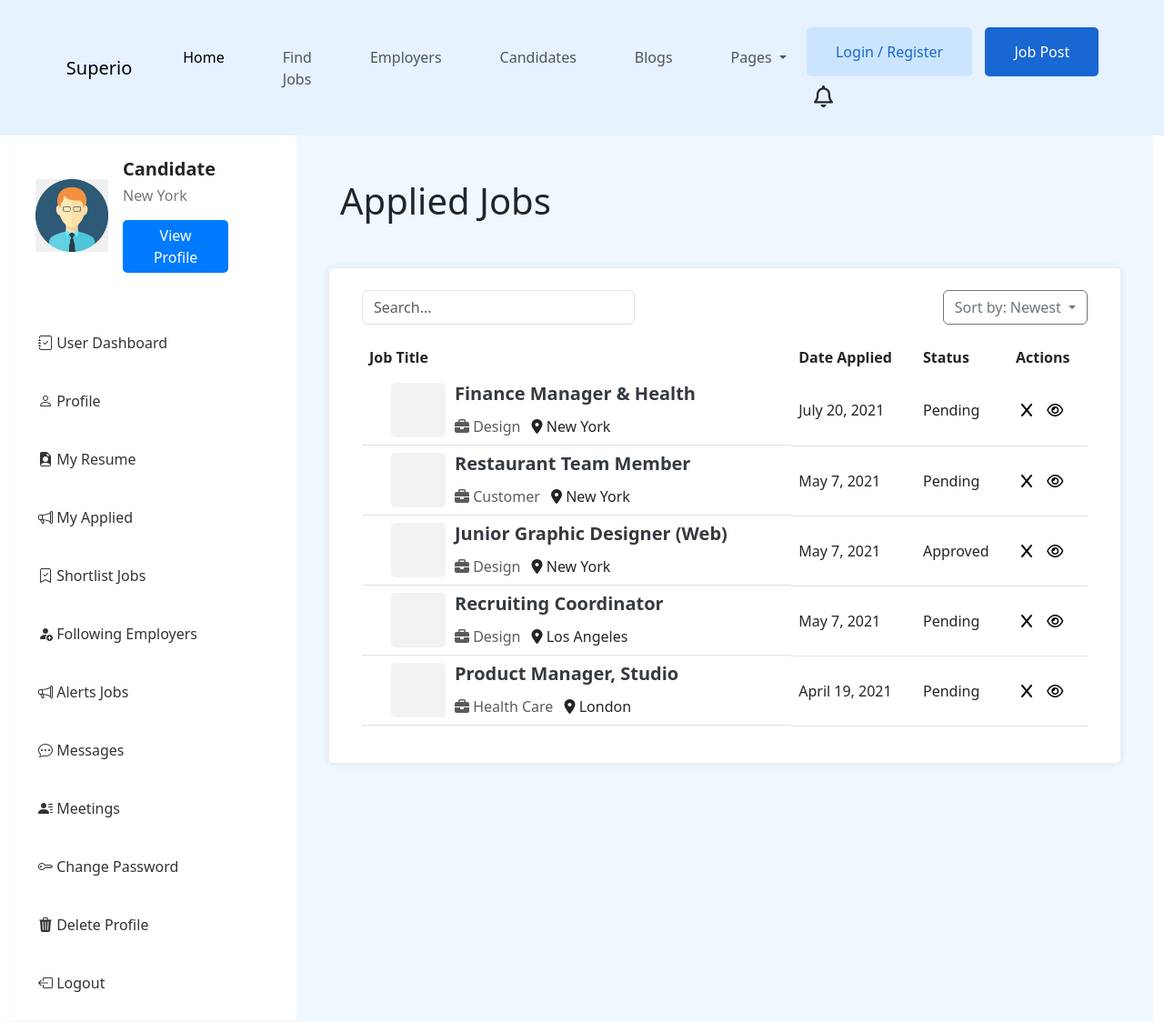
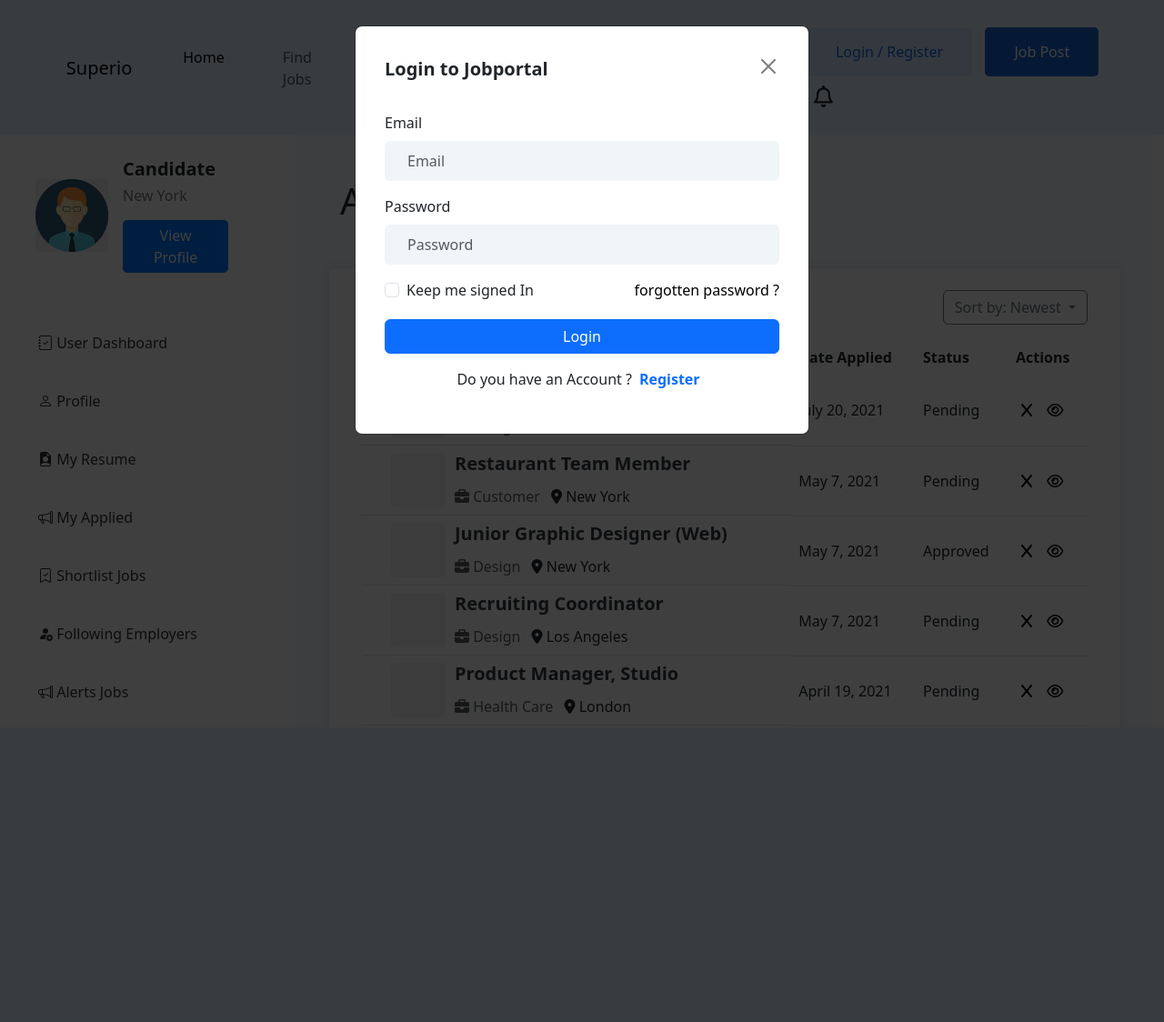
Before and after one commit to AV3111997/Job_Portal, a Django app: page /applied_jobs in a window 1280 px wide, after a click on "Login / Register". Shown: the top 1124 px of the page at 91% size. After the commit the page ends 785 px from the top, so only its background shows below. Run offline with Django 5.2, Linux system fonts and the light colour scheme; some libraries are stand-ins or nearby versions.

Commit message:
loginregister minor design and functionality changes

```diff
--- a/job_portal/accounts/templates/accounts/loginRegister.html
+++ b/job_portal/accounts/templates/accounts/loginRegister.html
@@ -1,5 +1,5 @@
 <div class="container-fluid">
-  {% comment %} csrf for login and register  {% endcomment %}
+  {% comment %}csrf for login and register{% endcomment %}
 
   <!-- Modal -->
   <div class="modal fade" id="loginModal" tabindex="-1" aria-labelledby="loginModalLabel" aria-hidden="true">
@@ -11,6 +11,7 @@
             <button type="button" class="btn-close" data-bs-dismiss="modal" aria-label="Close"></button>
           </div>
           <form class="p-3" id="loginForm">
+            <div id='login_error' class="errors card p-3 mb-3 bg-warning-subtle text-warning-emphasis border-0"></div>
             {% csrf_token %}
             <div class="form-group mb-3">
               <label for="loginEmail" class="form-label">Email</label>
@@ -26,13 +27,13 @@
                 <input type="checkbox" class="form-check-input" id="exampleCheck1" />
                 <label class="form-check-label" for="exampleCheck1">Keep me signed In</label>
               </div>
-              <a class="loginRegister_forgot_pass"  data-bs-toggle="modal" data-bs-target="#passResetModal" class="switch-modal">forgotten password ?</a>
+              <a class="loginRegister_forgot_pass" style="cursor: pointer;" data-bs-toggle="modal" data-bs-target="#passResetModal" class="switch-modal">forgotten password ?</a>
             </div>
             <div class="d-grid gap-2 mb-3">
               <button type="submit" class="btn btn-primary">Login</button>
             </div>
             <p class="text-center">
-              Do you have an Account ?<a  data-bs-toggle="modal" data-bs-target="#registerModal" class="switch-modal">Register</a>
+              Do you have an Account ?<a style="cursor: pointer;" class="text-decoration-none fw-semibold text-primary p-2" data-bs-toggle="modal" data-bs-target="#registerModal">Register</a>
             </p>
           </form>
         </div>
@@ -50,18 +51,14 @@
             <button type="button" class="btn-close" data-bs-dismiss="modal" aria-label="Close"></button>
           </div>
           <form class="p-3" id="registerForm">
-            <div class="user-type-selection d-flex justify-content-around">
-              <input type="radio" name="userType" id="candidate" value="candidate" checked>
-              <label for="candidate" class="user-type-label">
-                <i class="bi bi-person"></i> Candidate
-              </label>
+            <div id='register_error' class="errors card p-3 mb-3 bg-warning-subtle text-warning-emphasis border-0"></div>
+            <div class="user-type-selection d-flex justify-content-around mb-3">
+              <input type="radio" name="userType" id="candidate" value="candidate" checked />
+              <label for="candidate" class="user-type-label"><i class="bi bi-person"></i> Candidate</label>
 
-              <input type="radio" name="userType" id="employer" value="employer">
-              <label for="employer" class="user-type-label">
-                <i class="bi bi-briefcase"></i> Employer
-              </label>
+              <input type="radio" name="userType" id="employer" value="employer" />
+              <label for="employer" class="user-type-label"><i class="bi bi-briefcase"></i> Employer</label>
             </div>
-
 
             <div class="form-group mb-3">
               <label for="loginEmail" class="form-label">Email</label>
@@ -77,13 +74,13 @@
             </div>
             <div class="mb-3 form-check">
               <input type="checkbox" class="form-check-input" id="exampleCheck1" />
-              <label  class="form-check-label" for="exampleCheck1">You accept our <a href="">Terms and Conditions and Privacy Policy</a></label>
+              <label class="form-check-label" for="exampleCheck1">You accept our <a href="">Terms and Conditions and Privacy Policy</a></label>
             </div>
             <div class="d-grid gap-2 mb-3">
               <button type="submit" class="btn btn-primary">Register Now</button>
             </div>
             <p class="text-center">
-              Already have an account ?<a data-bs-toggle="modal" data-bs-target="#loginModal" class="switch-modal">Login</a>
+              Already have an account ?<a style="cursor: pointer;" class="text-decoration-none fw-semibold text-primary p-2" data-bs-toggle="modal" data-bs-target="#loginModal" class="switch-modal">Login</a>
             </p>
           </form>
         </div>
@@ -91,7 +88,7 @@
     </div>
   </div>
 
-  <div class="modal fade" id="passResetModal" tabindex="-1" aria-labelledby="registerModalLabel" aria-hidden="true">
+  <div class="modal fade" id="passResetModal" tabindex="-1" aria-labelledby="passResetModalLabel" aria-hidden="true">
     <div class="modal-dialog">
       <div class="modal-content">
         <div class="modal-body">
@@ -100,16 +97,17 @@
             <button type="button" class="btn-close" data-bs-dismiss="modal" aria-label="Close"></button>
           </div>
           <form class="p-3" id="registerForm">
+            <div class="errors card p-3 mb-3 bg-warning-subtle text-warning-emphasis border-1"></div>
             <div class="form-group mb-3">
               <h5>Reset Password</h5>
               <label for="loginEmail" class="form-label">Please Enter Username or Email</label>
-              <input name="email" type="email" class="form-control" id="loginEmail" placeholder="Username or Email" />
+              <input name="email" type="email" class="loginRegister_input form-control" id="loginEmail" placeholder="Username or Email" />
             </div>
             <div class="d-grid gap-2 mb-3">
               <button type="submit" class="btn btn-primary">Get new Password</button>
             </div>
             <p>
-              <a data-bs-toggle="modal" data-bs-target="#loginModal" class="switch-modal">Login</a>
+              <a class="text-decoration-none text-dark"  style="cursor: pointer;" data-bs-toggle="modal" data-bs-target="#loginModal" class="switch-modal">Back to Login</a>
             </p>
           </form>
         </div>
@@ -119,36 +117,6 @@
 </div>
 
 <script>
-
-  document.addEventListener('DOMContentLoaded', function () {
-    var modals = document.querySelectorAll('.switch-modal');
-    modals.forEach(function (modalLink) {
-        modalLink.addEventListener('click', function (event) {
-            event.preventDefault(); // Prevent default anchor behavior
-            var targetModal = event.target.getAttribute('data-bs-target');
-            var currentModal = event.target.closest('.modal');
-
-            if (currentModal) {
-                var bootstrapModal = bootstrap.Modal.getInstance(currentModal);
-                bootstrapModal.hide();
-            }
-
-            // Remove any existing backdrops
-            var backdrop = document.querySelector('.modal-backdrop');
-            if (backdrop) {
-                backdrop.remove();
-            }
-
-            // Small delay to ensure the current modal is fully hidden before showing the new one
-            setTimeout(function () {
-                var newModal = new bootstrap.Modal(document.querySelector(targetModal));
-                newModal.show();
-            }, 50);
-        });
-    });
-});
-
-
 
   function getCookie(name) {
     let cookieValue = null
@@ -165,11 +133,11 @@
     return cookieValue
   }
 
-  function submitForm(formId, url) {
+
+  function submitForm(formId, url, error_id) {
     const form = document.getElementById(formId)
     form.addEventListener('submit', function (event) {
       event.preventDefault()
-      console.log('i')
       const formData = new FormData(form) // Collect form data
       const csrfToken = getCookie('csrftoken') // Get CSRF token from the cookie
 
@@ -183,12 +151,18 @@
       })
         .then((response) => response.json())
         .then((data) => {
+          const div = document.getElementById(error_id)
           if (data.success) {
             // Handle success (e.g., redirect, show a success message, etc.)
-            alert('Form submitted successfully!')
+            // in case of login
+            if(data.redirect_url){
+              window.location.href = data.redirect_url
+            }
+
           } else {
             // Handle errors (e.g., show error messages)
-            console.error(data.errors)
+            div.style.display = 'block' // or 'flex', 'inline', etc., depending on what you need
+            div.textContent = data.error
           }
         })
         .catch((error) => {
@@ -198,6 +172,6 @@
   }
 
   // Example usage
-  submitForm('loginForm', "{% url 'accounts:login' %}")
-  submitForm('registerForm', "{% url 'accounts:register' %}")
+  submitForm('loginForm', "{% url 'accounts:login' %}", 'login_error')
+  submitForm('registerForm', "{% url 'accounts:register' %}", 'register_error')
 </script>
--- a/job_portal/accounts/views.py
+++ b/job_portal/accounts/views.py
@@ -18,9 +18,9 @@ class LoginView(View):
         user = authenticate( email=email, password=password)
         if user is not None:
             login(request, user)
-            return JsonResponse({'status': True, 'redirect_url': 'userdashboard'})
+            return JsonResponse({'success': True, 'redirect_url': 'userdashboard'})
         else:
-            return JsonResponse({'status': False, 'message': 'Invalid credentials'})
+            return JsonResponse({'success': False, 'error': 'Wrong username or password. Please try again!!!'})
 
 
 class RegisterView(View):
--- a/job_portal/app/templates/index.html
+++ b/job_portal/app/templates/index.html
@@ -7,7 +7,6 @@
 <link rel="stylesheet" href="{% static 'css/style.css' %}">
 <link rel="stylesheet" href="{% static 'css/home_page_testimonials_section.css' %}">
 <link rel="stylesheet" href="{% static 'css/home_page_article_section.css' %}">
-<link rel="stylesheet" href="{% static 'css/loginRegister.css' %}">
 {% endblock css_styles %}
 
 {% block content %}
@@ -19,6 +18,5 @@
 {% include 'shared/get_started.html' %}
 {% include 'shared/articles.html' %}
 {% include 'shared/app_advertisement.html' %}
-{% include 'accounts/loginRegister.html' %}
 
 {% endblock content %}
--- a/job_portal/app/templates/shared/base.html
+++ b/job_portal/app/templates/shared/base.html
@@ -12,6 +12,8 @@
     integrity="sha384-QWTKZyjpPEjISv5WaRU9OFeRpok6YctnYmDr5pNlyT2bRjXh0JMhjY6hW+ALEwIH" crossorigin="anonymous" />
   <link href="https://cdn.jsdelivr.net/npm/bootstrap-icons/font/bootstrap-icons.css" rel="stylesheet">
   <link href="https://stackpath.bootstrapcdn.com/bootstrap/5.3.0/css/bootstrap.min.css" rel="stylesheet">
+  {% comment %} css for login register popup {% endcomment %}
+  <link rel="stylesheet" href="{% static 'css/loginRegister.css' %}">
 
 
   {% block css_styles %} {% endblock css_styles %}
@@ -43,6 +45,7 @@
   <script src="https://stackpath.bootstrapcdn.com/bootstrap/5.3.0/js/bootstrap.min.js"></script>
 
   <div class="footer-container">
+    {% include 'accounts/loginRegister.html' %}
     <footer class="footer bg-light py-4">
       <div class="container">
         <div class="row">
--- a/job_portal/static/css/loginRegister.css
+++ b/job_portal/static/css/loginRegister.css
@@ -50,3 +50,7 @@
   background-color: #d0e4fb;
   border-color: #d0e4fb;
 }
+
+.errors{
+  display: none;
+}
```
Also changed, not shown: job_portal/app/migrations/0001_initial.py (added).
